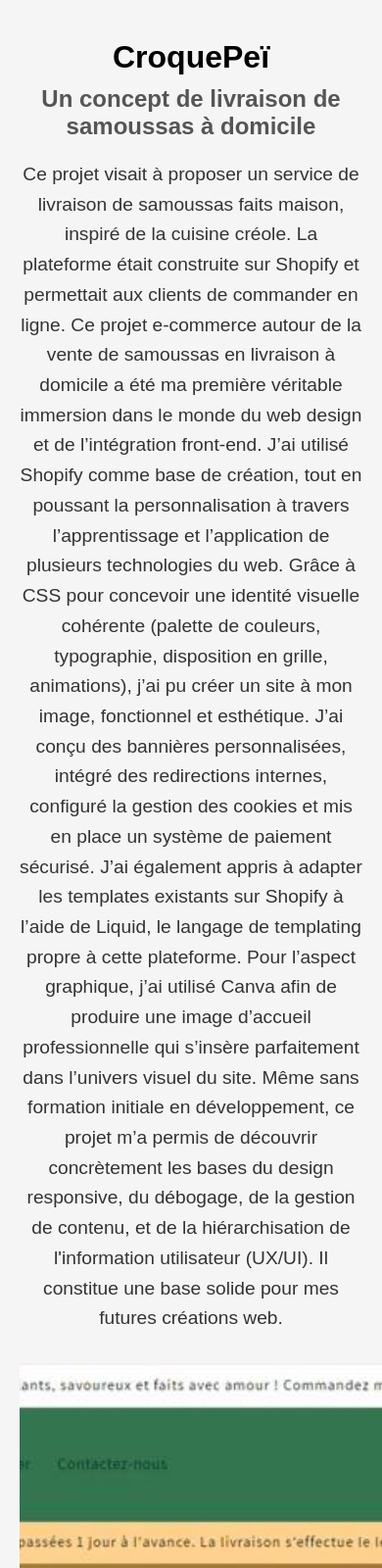
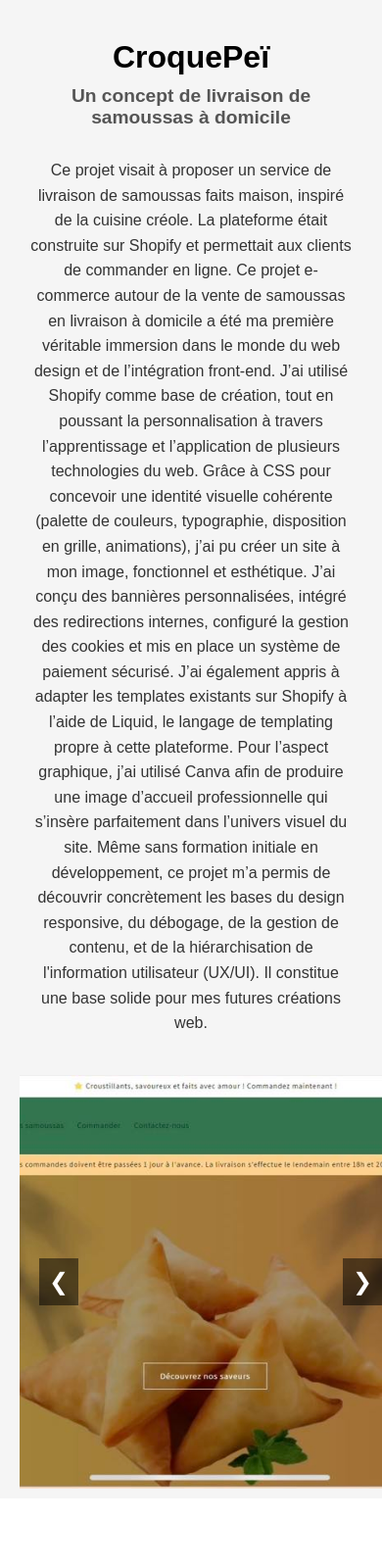
Before and after one commit to angelique327/portfolio, a plain HTML site: page Projet1.html in a window 390 px wide. Shown: the top 1600 px of the page at 98% size. After the commit the page ends 1529 px from the top, so only its background shows below. Drawn offline with Linux system fonts and the light colour scheme.

Commit message:
Ajout responsive sur Projet1

```diff
--- a/Projet1.html
+++ b/Projet1.html
@@ -97,6 +97,33 @@
     line-height: 1.6;
     margin-bottom: 30px;
 }
+@media screen and (max-width: 768px) {
+  header h1 {
+    font-size: 1.8em;
+  }
+
+  .sous-titre-projet {
+    font-size: 1.2em;
+  }
+
+  .description-projet {
+    font-size: 1em;
+    padding: 10px;
+  }
+
+  #carrousel {
+    height: 50vh; /* moitié moins haut sur mobile */
+  }
+
+  .carrousel-images img {
+    height: 50vh;
+  }
+
+  .nav-button {
+    font-size: 1.5em;
+    padding: 10px;
+  }
+}
 
   </style>
 </head>
```
